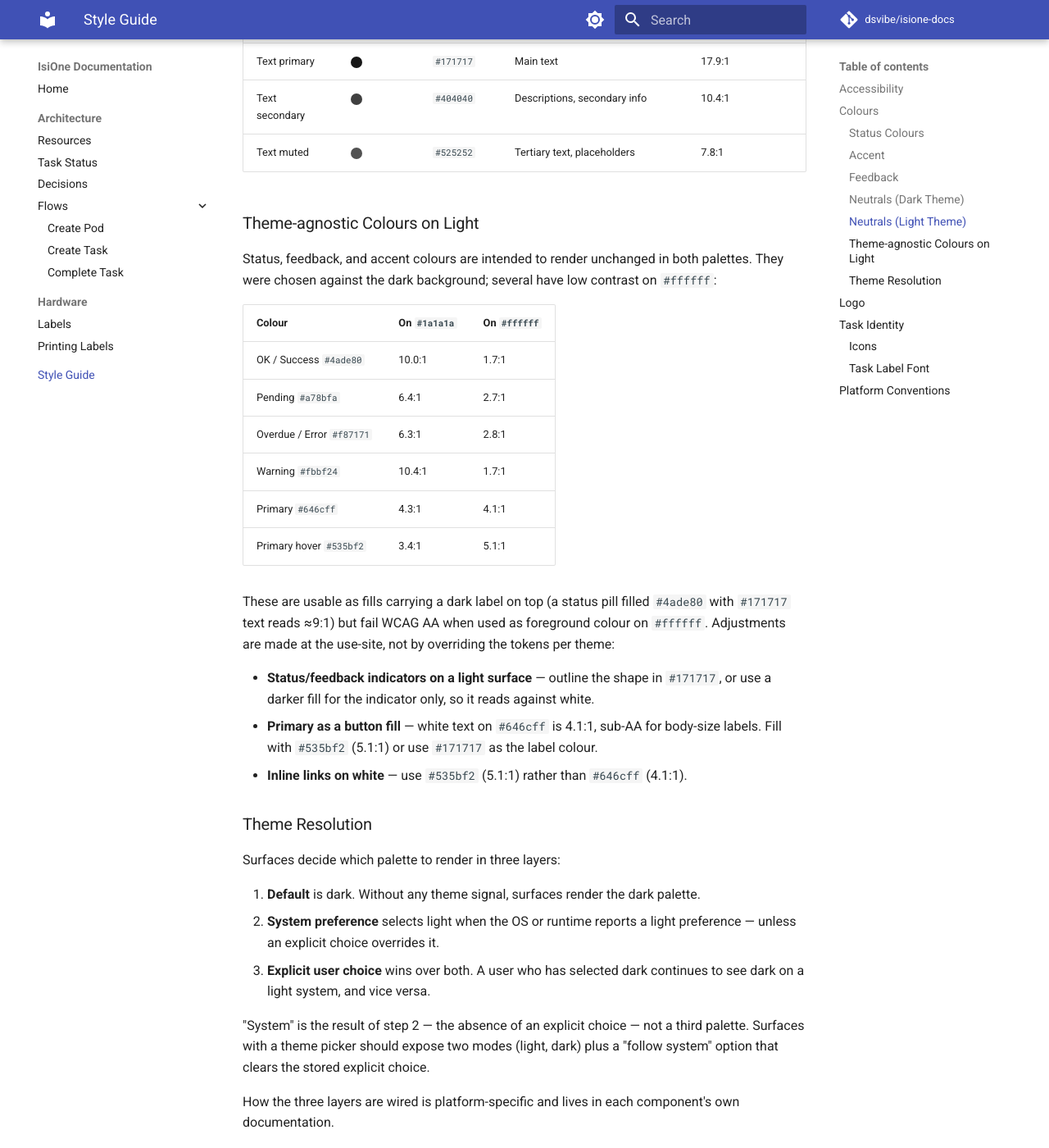
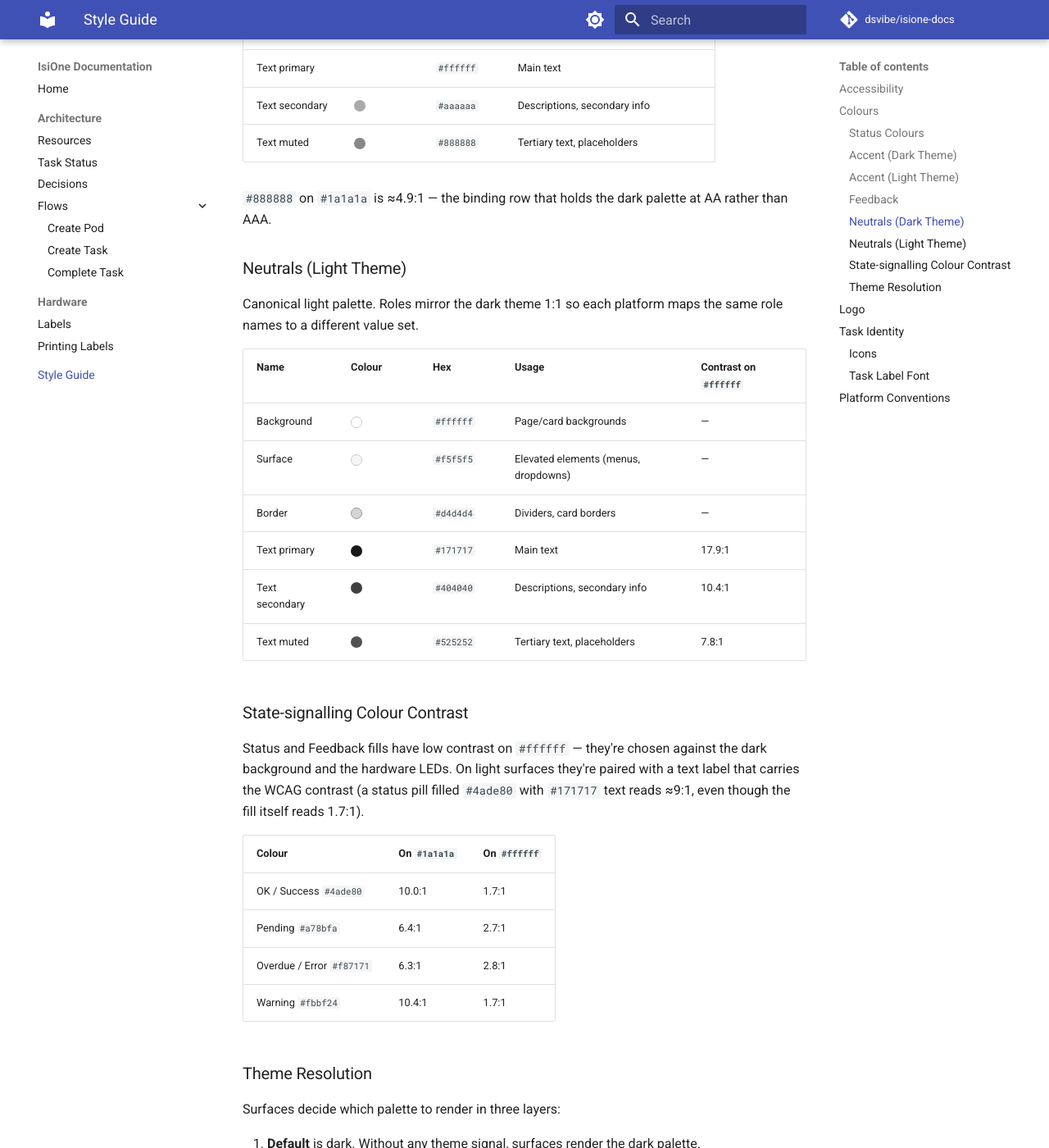
Before and after one commit to dsvibe/isione-docs, an MkDocs documentation site: the page built from docs/style-guide.md, in a window 1280 px wide and 1400 px high, scrolled down 2172 px. Shown: the whole window at 82% size. Built offline with MkDocs 1.6.1 and Material for MkDocs 9.7.7, drawn with Linux system fonts in a browser that asks for light colours; comment, search, counter and statistics services are not loaded; some of the changed text lies outside the part shown.

Commit message:
Split accent per theme and anchored state colours
Added Accent (Light Theme) table with #535bf2 / #4338ca to close
the AA gap on white that the previous palette left open. Status
and Warning rationale now stated alongside their tables — Status
hues match the hardware LEDs, Warning sits in the logo — so future
implementers don't try to "fix" the low contrast by shifting the
hues. Reworked the old "Theme-agnostic Colours on Light" section
into a slimmer contrast reference now that the recipes it documented
have folded into the new tokens and the label-pairing rule.

Co-Authored-By: Claude <noreply@anthropic.com>

```diff
--- a/docs/style-guide.md
+++ b/docs/style-guide.md
@@ -6,7 +6,7 @@ Design decisions that apply across all IsiOne components (web, Android, iOS, har
 
 IsiOne aims for [WCAG 2.x](https://www.w3.org/TR/WCAG22/) **AAA** for text contrast — 7:1 for normal text, 4.5:1 for large text. The light palette meets this across the board; the dark palette currently clears **AA** (4.5:1 / 3:1) and is held there to avoid regressing shipped surfaces. New surfaces should target AAA where possible and not fall below AA.
 
-Status, feedback, and accent fills are not required to pass contrast thresholds on their own — what matters is the contrast of the label sitting on top of the fill, or of the surrounding role-coloured text.
+Status and feedback fills are not required to pass contrast thresholds on their own — they're paired with a text label, and the label carries the contrast. Accent is split per theme so its foreground value passes directly.
 
 ## Colours
 
@@ -20,12 +20,23 @@ Task status is communicated through colour across all platforms (web, mobile, ha
 | Pending | <span style="display:inline-block;width:14px;height:14px;background:#a78bfa;border-radius:50%;vertical-align:middle"></span> | `#a78bfa` | Task due but not yet overdue |
 | Overdue | <span style="display:inline-block;width:14px;height:14px;background:#f87171;border-radius:50%;vertical-align:middle"></span> | `#f87171` | Task past its due time |
 
-### Accent
+These match the LED colours on the hardware controller and are fixed across all surfaces, including light mode. State on a light surface is communicated by pairing the colour with a text label, so the label carries the WCAG contrast rather than the fill.
+
+### Accent (Dark Theme)
 
 | Name | Colour | Hex | Usage |
 |------|--------|-----|-------|
 | Primary | <span style="display:inline-block;width:14px;height:14px;background:#646cff;border-radius:50%;vertical-align:middle"></span> | `#646cff` | Links, active states, primary buttons |
 | Primary hover | <span style="display:inline-block;width:14px;height:14px;background:#535bf2;border-radius:50%;vertical-align:middle"></span> | `#535bf2` | Hover state for primary elements |
+
+### Accent (Light Theme)
+
+Accent is the one role that *isn't* theme-agnostic. As a foreground colour (links, icon buttons) it can appear without a paired label, so it gets per-theme values rather than relying on the label-pairing rule. `#646cff` falls below AA on `#ffffff` (4.1:1); `#535bf2` is already the dark-theme hover, so the light theme re-roles an existing value rather than introducing a new hue.
+
+| Name | Colour | Hex | Usage | Contrast on `#ffffff` |
+|------|--------|-----|-------|-----------------------|
+| Primary | <span style="display:inline-block;width:14px;height:14px;background:#535bf2;border-radius:50%;vertical-align:middle"></span> | `#535bf2` | Links, active states, primary buttons | 5.1:1 |
+| Primary hover | <span style="display:inline-block;width:14px;height:14px;background:#4338ca;border-radius:50%;vertical-align:middle"></span> | `#4338ca` | Hover state for primary elements | 7.9:1 |
 
 ### Feedback
 
@@ -34,6 +45,8 @@ Task status is communicated through colour across all platforms (web, mobile, ha
 | Success | <span style="display:inline-block;width:14px;height:14px;background:#4ade80;border-radius:50%;vertical-align:middle"></span> | `#4ade80` | Confirmation, complete actions |
 | Warning | <span style="display:inline-block;width:14px;height:14px;background:#fbbf24;border-radius:50%;vertical-align:middle"></span> | `#fbbf24` | Warnings, caution states |
 | Error | <span style="display:inline-block;width:14px;height:14px;background:#f87171;border-radius:50%;vertical-align:middle"></span> | `#f87171` | Errors, destructive actions |
+
+Success and Error reuse the Status hues. Warning `#fbbf24` isn't LED-anchored but is the middle traffic-light circle in the [logo](#logo), so it's fixed across surfaces for the same brand reason and rendered the same way (paired with a text label on light surfaces).
 
 ### Neutrals (Dark Theme)
 
@@ -61,9 +74,9 @@ Canonical light palette. Roles mirror the dark theme 1:1 so each platform maps t
 | Text secondary | <span style="display:inline-block;width:14px;height:14px;background:#404040;border-radius:50%;vertical-align:middle"></span> | `#404040` | Descriptions, secondary info | 10.4:1 |
 | Text muted | <span style="display:inline-block;width:14px;height:14px;background:#525252;border-radius:50%;vertical-align:middle"></span> | `#525252` | Tertiary text, placeholders | 7.8:1 |
 
-### Theme-agnostic Colours on Light
+### State-signalling Colour Contrast
 
-Status, feedback, and accent colours are intended to render unchanged in both palettes. They were chosen against the dark background; several have low contrast on `#ffffff`:
+Status and Feedback fills have low contrast on `#ffffff` — they're chosen against the dark background and the hardware LEDs. On light surfaces they're paired with a text label that carries the WCAG contrast (a status pill filled `#4ade80` with `#171717` text reads ≈9:1, even though the fill itself reads 1.7:1).
 
 | Colour | On `#1a1a1a` | On `#ffffff` |
 |--------|--------------|--------------|
@@ -71,14 +84,6 @@ Status, feedback, and accent colours are intended to render unchanged in both pa
 | Pending `#a78bfa` | 6.4:1 | 2.7:1 |
 | Overdue / Error `#f87171` | 6.3:1 | 2.8:1 |
 | Warning `#fbbf24` | 10.4:1 | 1.7:1 |
-| Primary `#646cff` | 4.3:1 | 4.1:1 |
-| Primary hover `#535bf2` | 3.4:1 | 5.1:1 |
-
-These are usable as fills carrying a dark label on top (a status pill filled `#4ade80` with `#171717` text reads ≈9:1) but fail WCAG AA when used as foreground colour on `#ffffff`. Adjustments are made at the use-site, not by overriding the tokens per theme:
-
-- **Status/feedback indicators on a light surface** — outline the shape in `#171717`, or use a darker fill for the indicator only, so it reads against white.
-- **Primary as a button fill** — white text on `#646cff` is 4.1:1, sub-AA for body-size labels. Fill with `#535bf2` (5.1:1) or use `#171717` as the label colour.
-- **Inline links on white** — use `#535bf2` (5.1:1) rather than `#646cff` (4.1:1).
 
 ### Theme Resolution
 
```
